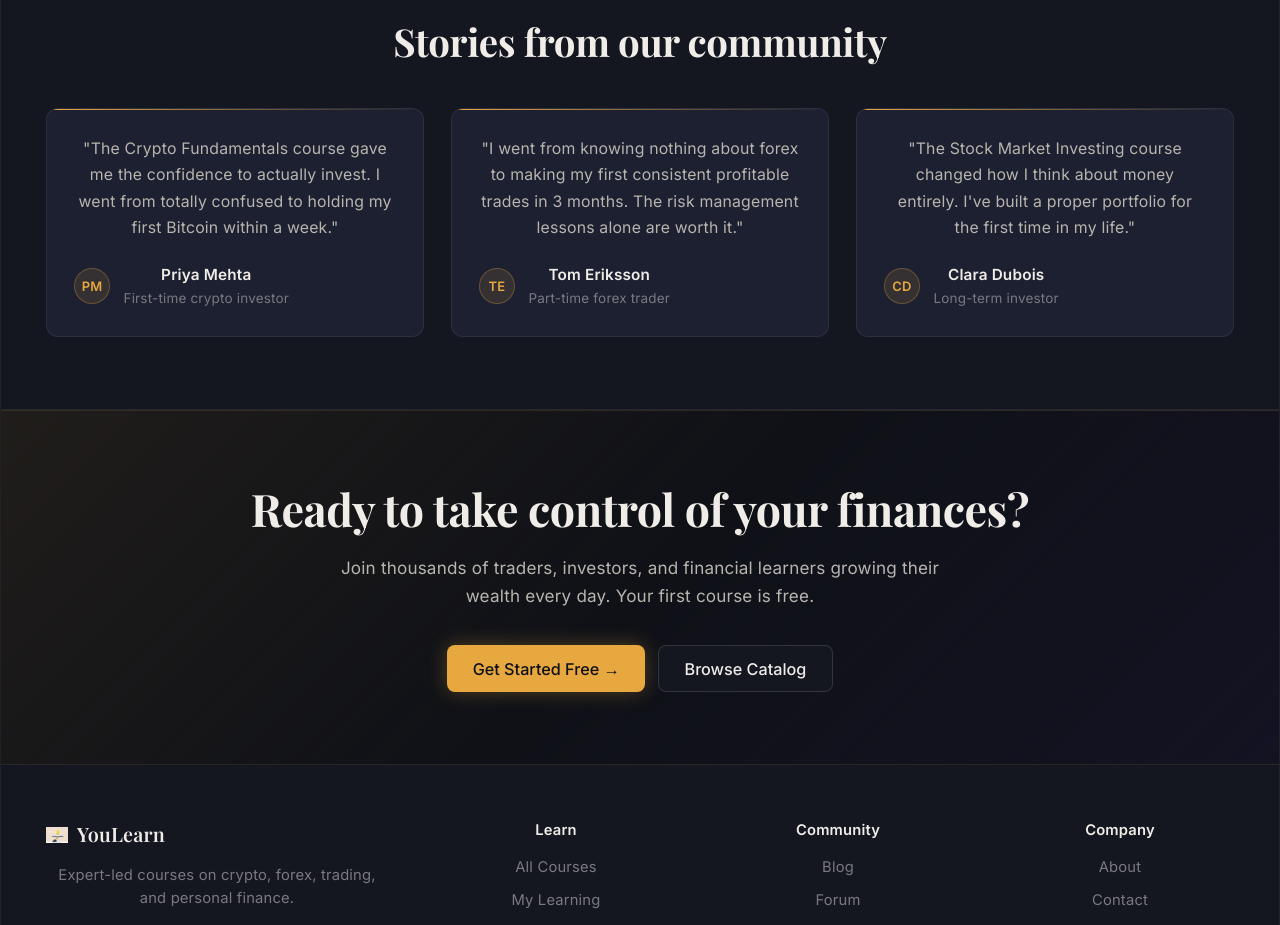
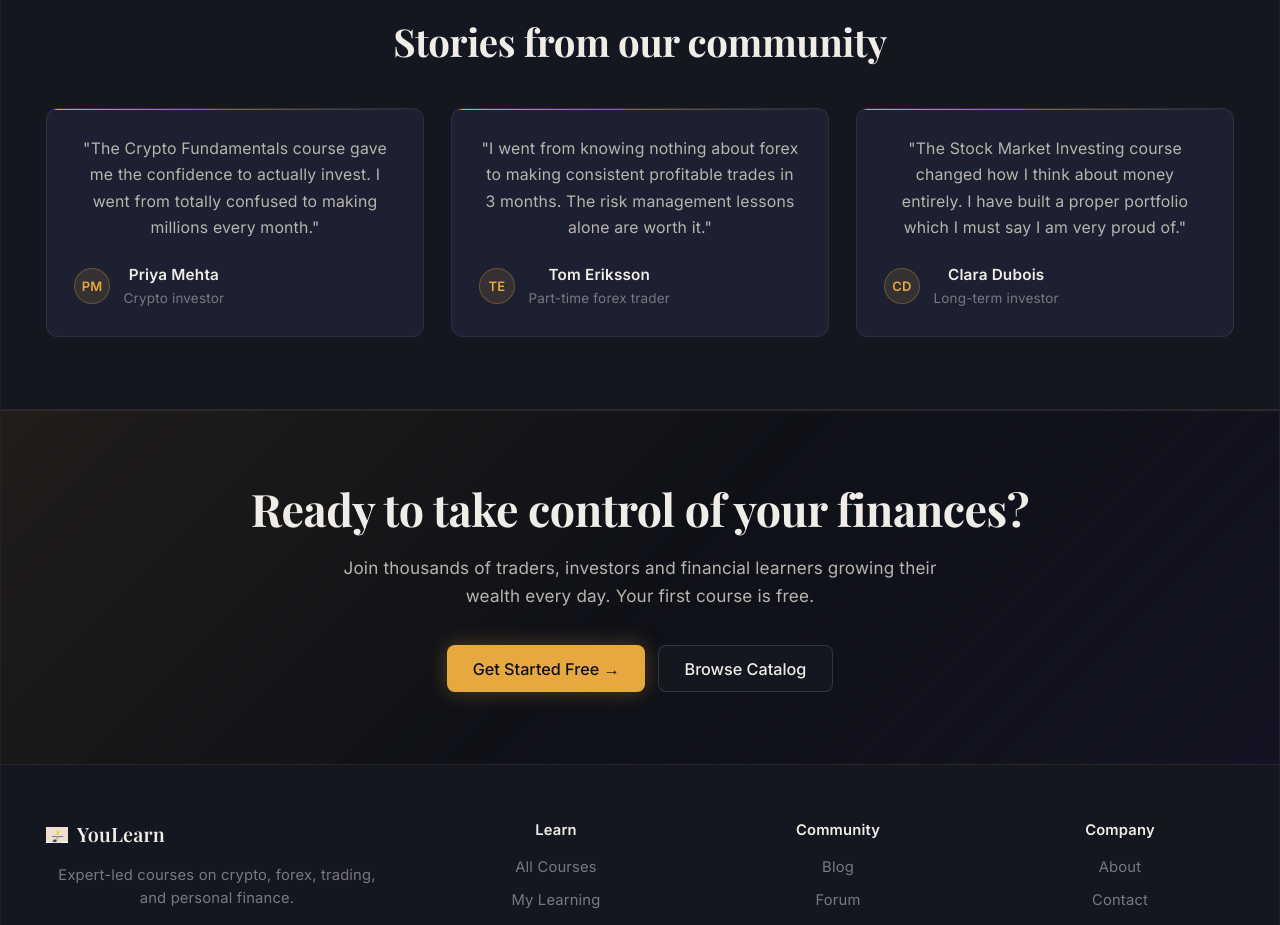
Before and after one commit to EmmanuelVictory/Elearning-platform, a React (Vite) app: page / in a window 1280 px wide. Shown: the part 2660-3585 px from the top of the page. Built offline with nearby package versions, Linux system fonts and the light colour scheme; a web font is replaced by a local one.

Commit message:
Few chanes

```diff
--- a/src/App.jsx
+++ b/src/App.jsx
@@ -286,9 +286,9 @@ const LEARNING_PATHS = [
 ];
 
 const TESTIMONIALS = [
-  { quote: "The Crypto Fundamentals course gave me the confidence to actually invest. I went from totally confused to holding my first Bitcoin within a week.", name: "Priya Mehta", role: "First-time crypto investor", initials: "PM" },
-  { quote: "I went from knowing nothing about forex to making my first consistent profitable trades in 3 months. The risk management lessons alone are worth it.", name: "Tom Eriksson", role: "Part-time forex trader", initials: "TE" },
-  { quote: "The Stock Market Investing course changed how I think about money entirely. I've built a proper portfolio for the first time in my life.", name: "Clara Dubois", role: "Long-term investor", initials: "CD" },
+  { quote: "The Crypto Fundamentals course gave me the confidence to actually invest. I went from totally confused to making millions every month.", name: "Priya Mehta", role: "Crypto investor", initials: "PM" },
+  { quote: "I went from knowing nothing about forex to making consistent profitable trades in 3 months. The risk management lessons alone are worth it.", name: "Tom Eriksson", role: "Part-time forex trader", initials: "TE" },
+  { quote: "The Stock Market Investing course changed how I think about money entirely. I have built a proper portfolio which I must say I am very proud of.", name: "Clara Dubois", role: "Long-term investor", initials: "CD" },
 ];
 
 const parseDuration = (str = "0:00") => {
@@ -642,7 +642,7 @@ function HomePage({ setPage, setSelectedCourse, enrollments, getProgress }) {
           Ready to take control of your finances?
         </h2>
         <p style={{ fontSize: ".95rem", color: "var(--text2)", maxWidth: "36rem", margin: "0 auto 2rem" }}>
-          Join thousands of traders, investors, and financial learners growing their wealth every day. Your first course is free.
+          Join thousands of traders, investors and financial learners growing their wealth every day. Your first course is free.
         </p>
         <div style={{ display: "flex", gap: ".75rem", justifyContent: "center" }}>
           <Btn onClick={() => setPage("courses")}>Get Started Free →</Btn>
```
